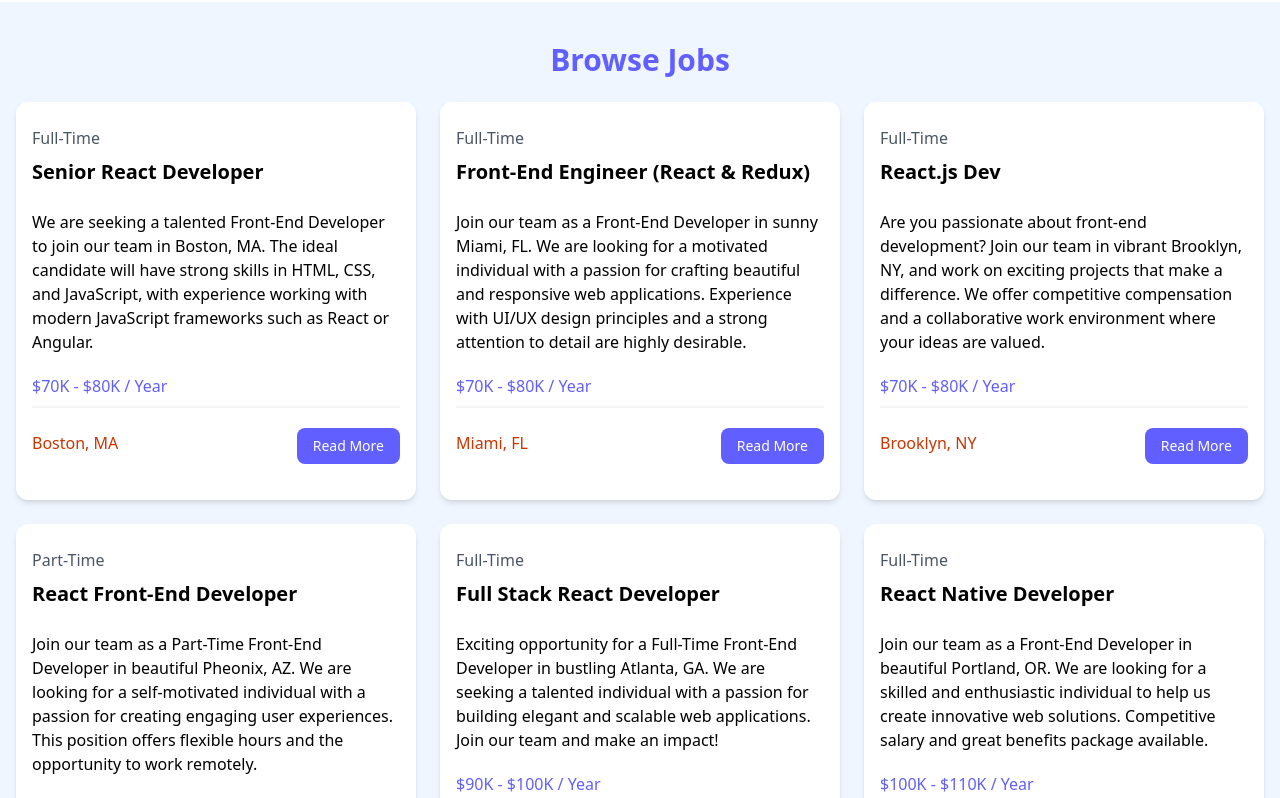
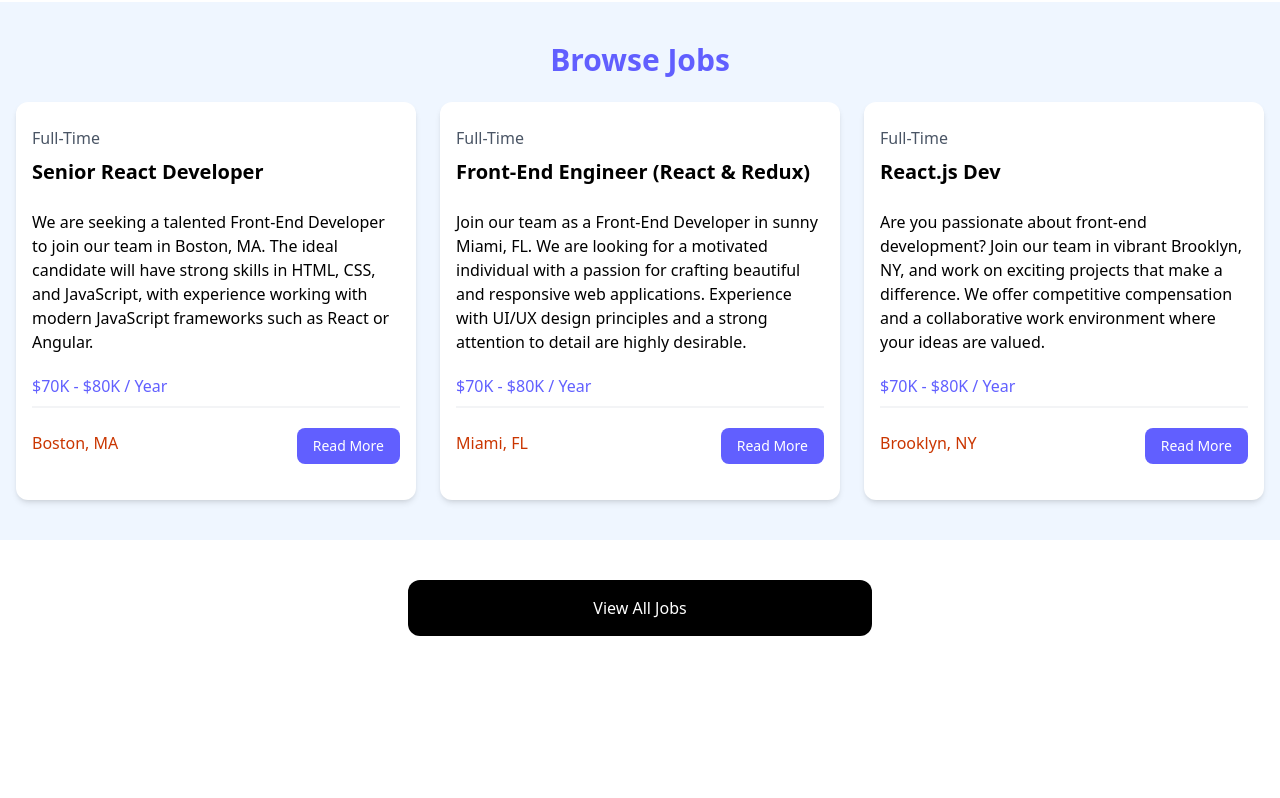
Before and after one commit to lautarogarcia94/job-board, a React (Vite) app: page / in a window 1280 px wide. Shown: the part 607-1405 px from the top of the page. After the commit the page ends 1283 px from the top, so only its background shows below. Built offline with nearby package versions, Linux system fonts and the light colour scheme.

Commit message:
Corrected jobs length to 3

```diff
--- a/src/components/JobListings.jsx
+++ b/src/components/JobListings.jsx
@@ -2,7 +2,8 @@ import jobs from '../jobs.json';
 import JobCard from './cards/JobCard';
 
 const JobListings = () => {
-  console.log(jobs);
+  const recentJobs = jobs.slice(0, 3);
+
   return (
     <section className="bg-blue-50 px-4 py-10">
       <div className="container-xl lg:container m-auto">
@@ -10,8 +11,8 @@ const JobListings = () => {
           Browse Jobs
         </h2>
         <div className="grid grid-cols-1 md:grid-cols-3 gap-6">
-          {jobs.map((job, index) => (
-            <JobCard key={index} job={job} />
+          {recentJobs.map((job) => (
+            <JobCard key={job.id} job={job} />
           ))}
         </div>
       </div>
```
